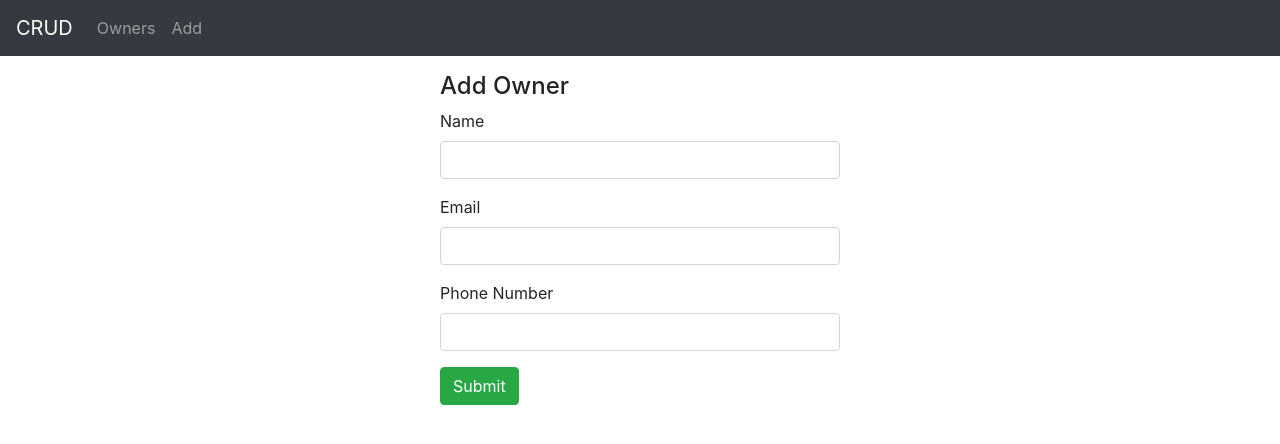
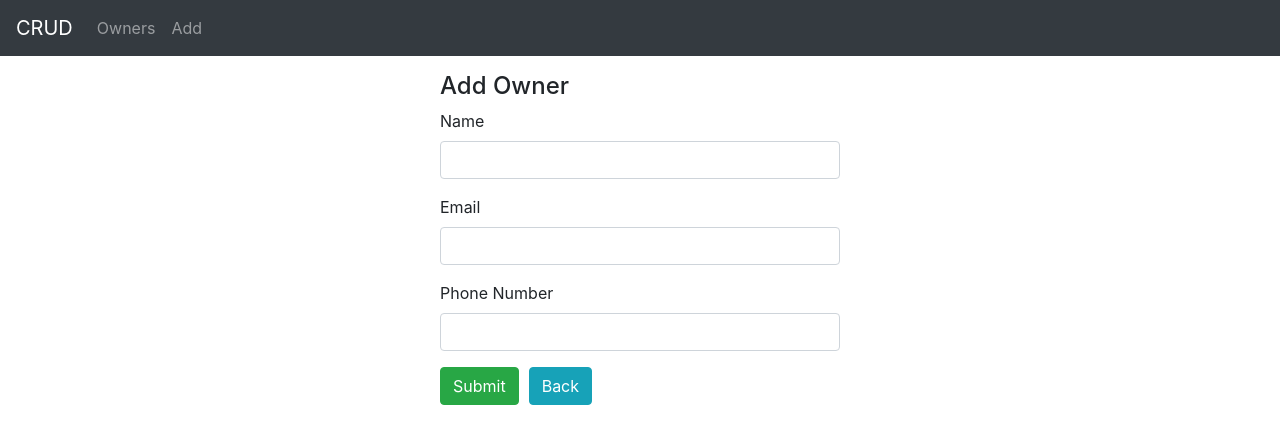
Before and after one commit to epatrik/webfejlesztes-projekt, an Angular app in the folder angular-frontend/: page /add in a window 1280 px wide. Shown: the top 444 px of the page. Built offline with nearby package versions, Linux system fonts and the light colour scheme.

Commit message:
Back button added to the add components

```diff
--- a/angular-frontend/src/app/components/add-owner/add-owner.component.css
+++ b/angular-frontend/src/app/components/add-owner/add-owner.component.css
@@ -2,3 +2,7 @@
   max-width: 400px;
   margin: auto;
 }
+
+.btn {
+  margin-right: 10px;
+}
--- a/angular-frontend/src/app/components/add-owner/add-owner.component.html
+++ b/angular-frontend/src/app/components/add-owner/add-owner.component.html
@@ -37,11 +37,13 @@
       </div>
 
       <button (click)="saveOwner()" class="btn btn-success">Submit</button>
+      <button routerLink="/owners" class="btn btn-info">Back</button>
     </div>
 
     <div *ngIf="submitted">
       <h4>Owner was submitted successfully!</h4>
       <button class="btn btn-success" (click)="newOwner()">Add</button>
+      <button routerLink="/owners" class="btn btn-info">Back</button>
     </div>
   </div>
 </div>
--- a/angular-frontend/src/app/components/add-pet/add-pet.component.css
+++ b/angular-frontend/src/app/components/add-pet/add-pet.component.css
@@ -2,3 +2,7 @@
   max-width: 400px;
   margin: auto;
 }
+
+.btn {
+  margin-right: 10px;
+}
--- a/angular-frontend/src/app/components/add-pet/add-pet.component.html
+++ b/angular-frontend/src/app/components/add-pet/add-pet.component.html
@@ -26,11 +26,13 @@
       </div>
 
       <button (click)="savePet()" class="btn btn-success">Submit</button>
+      <button routerLink="/owners/{{ ownerId }}/pets" class="btn btn-info">Back</button>
     </div>
 
     <div *ngIf="submitted">
       <h4>Pet was submitted successfully!</h4>
       <button class="btn btn-success" (click)="newPet()">Add</button>
+      <button routerLink="/owners/{{ ownerId }}/pets" class="btn btn-info">Back</button>
     </div>
   </div>
 </div>
```
